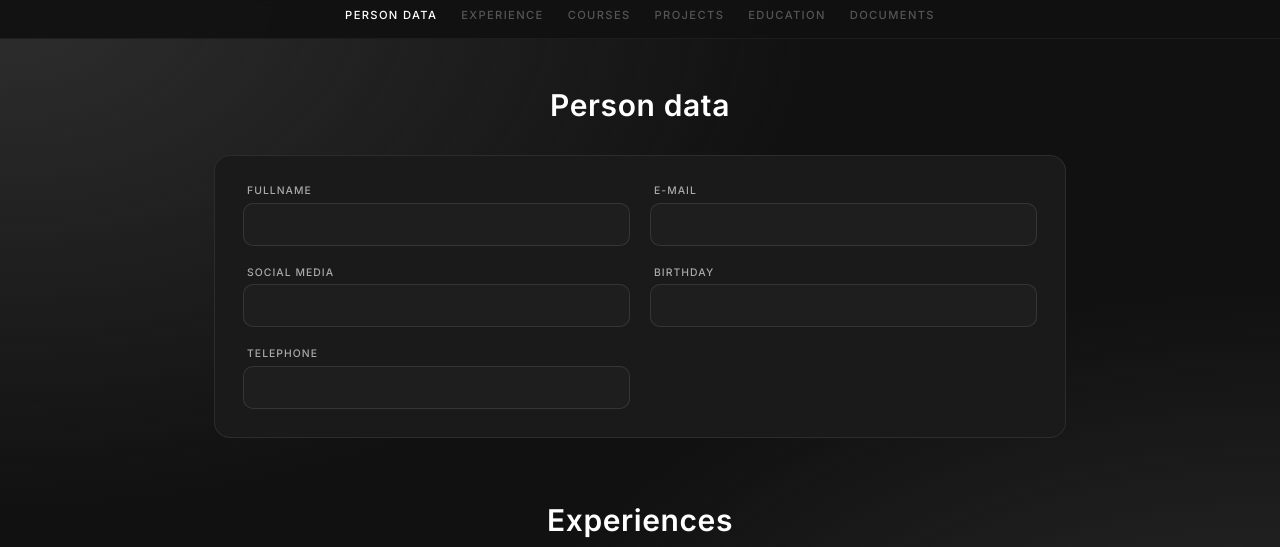
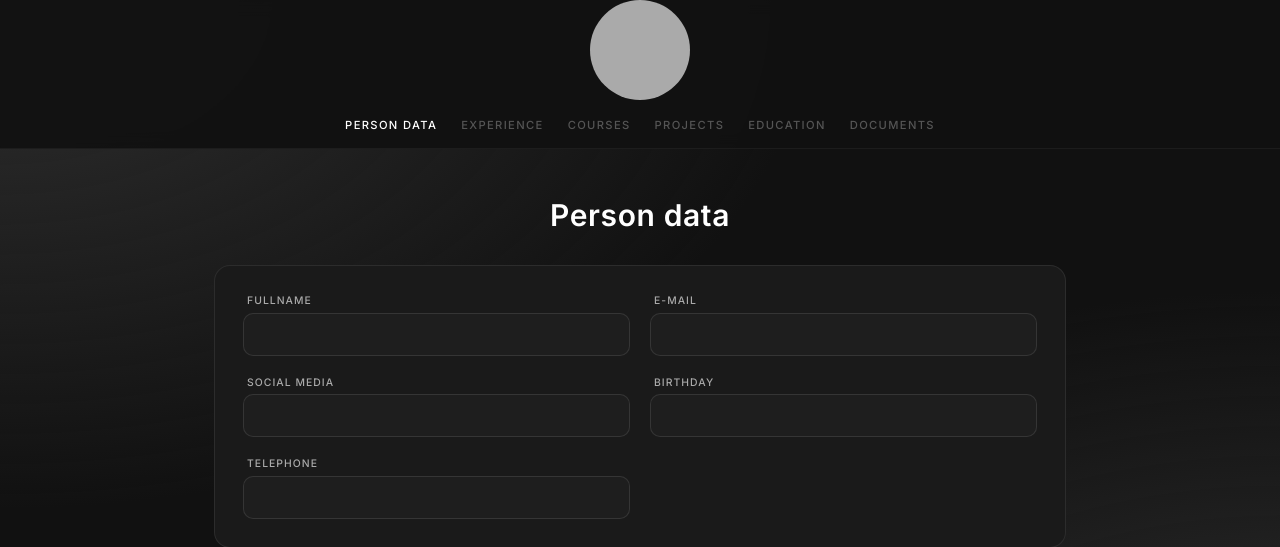
Before and after one commit to brendosaraiva/devresume, a Django app: template resumeapp/templates/index.html in a window 1280 px wide. Shown: the top 547 px of the page. Run offline with Django 3.2, Linux system fonts and the light colour scheme; the template is opened without the code that fills it, so the values that code supplies are empty.

Commit message:
Change css profile-photo and fix margin

```diff
--- a/resumeapp/static/css/style.css
+++ b/resumeapp/static/css/style.css
@@ -47,16 +47,19 @@ header {
   padding: 0 1.5rem;
 }
 
-.imagem {
+.profile-photo {
   background-color: #aaa;
   border-radius: 50%;
-  width: 80px;
-  height: 80px;
+  width: 100px;
+  height: 100px;
   overflow: hidden;
-  position: relative;
+  position: sticky;
+  margin-left: auto;
+  margin-right: auto;
+  margin-bottom: 10px;
 }
 
-.imagem img {
+.profile-photo img {
   position: absolute;
   bottom: 0;
   width: 100%;
```
